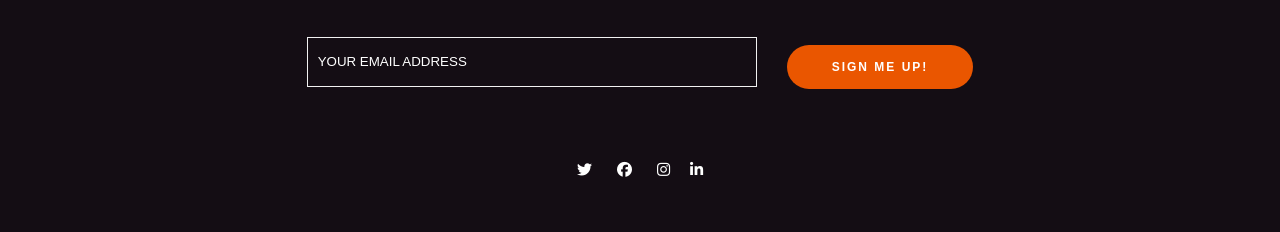
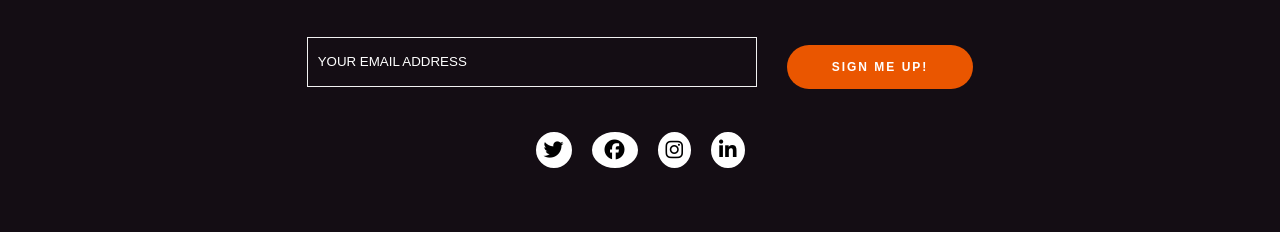
Before and after one commit to edonb99/my-web, a React (Create React App) app: page / in a window 1280 px wide. Shown: the part 8620-8852 px from the top of the page. Built offline with nearby package versions, Linux system fonts and the light colour scheme; a web font is replaced by a local one.

Commit message:
update footer2

```diff
--- a/src/components/footer2/Footer2.jsx
+++ b/src/components/footer2/Footer2.jsx
@@ -15,7 +15,7 @@ const Footer2 = () => {
                     <a href="/#">Contact Us</a>
                     <a href="/#">608.237.3489</a>
                 </div>
-                <div className="footer-container-icons">
+                <div className="footer2-container-icons">
                     <a href="#" className="fa fa-twitter"></a>
                     <a href="#" className="fa fa-facebook"></a>
                     <a href="#" className="fa fa-instagram"></a>
--- a/src/components/footer2/footer2.css
+++ b/src/components/footer2/footer2.css
@@ -71,7 +71,7 @@
   background-color: #ea5600;
 }
 
-.fa {
+.footer2-container-icons .fa {
   padding: 5px;
   font-size: 15px;
   text-align: center;
@@ -81,19 +81,19 @@
   color: transparent;
 }
 
-.fa:hover {
+.footer2-container-icons .fa:hover {
   background: #000;
   color: #ea5600;
   border: transparent;
 }
 
-.fa-twitter {
+.footer2-container-icons .fa-twitter {
   background: transparent;
   color: #fff;
   border: transparent;
 }
 
-.fa-facebook {
+.footer2-container-icons .fa-facebook {
   background: transparent;
   color: #fff;
   border: transparent;
@@ -101,13 +101,13 @@
   padding-right: 10px;
 }
 
-.fa-instagram {
+.footer2-container-icons .fa-instagram {
   background: transparent;
   color: #fff;
   border: transparent;
 }
 
-.fa-linkedin {
+.footer2-container-icons .fa-linkedin {
   background: transparent;
   color: #fff;
   border: transparent;
```
